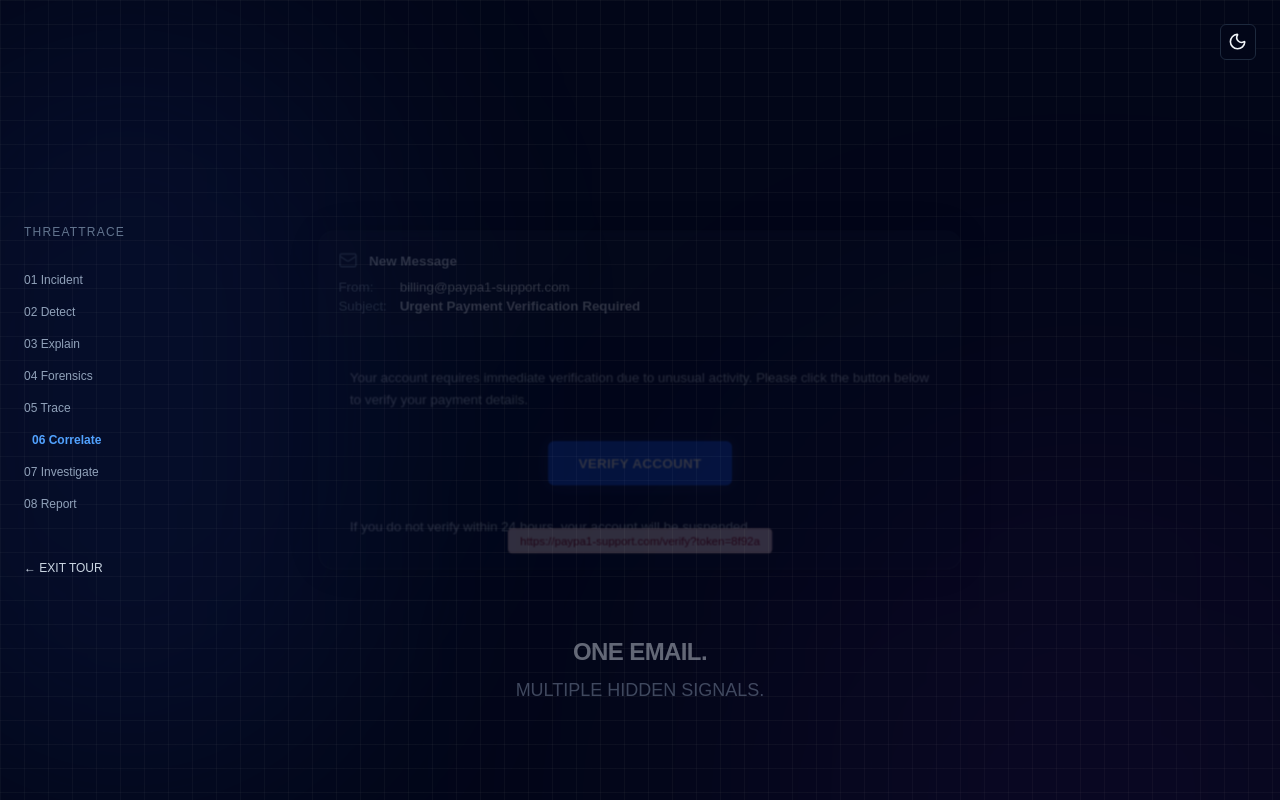
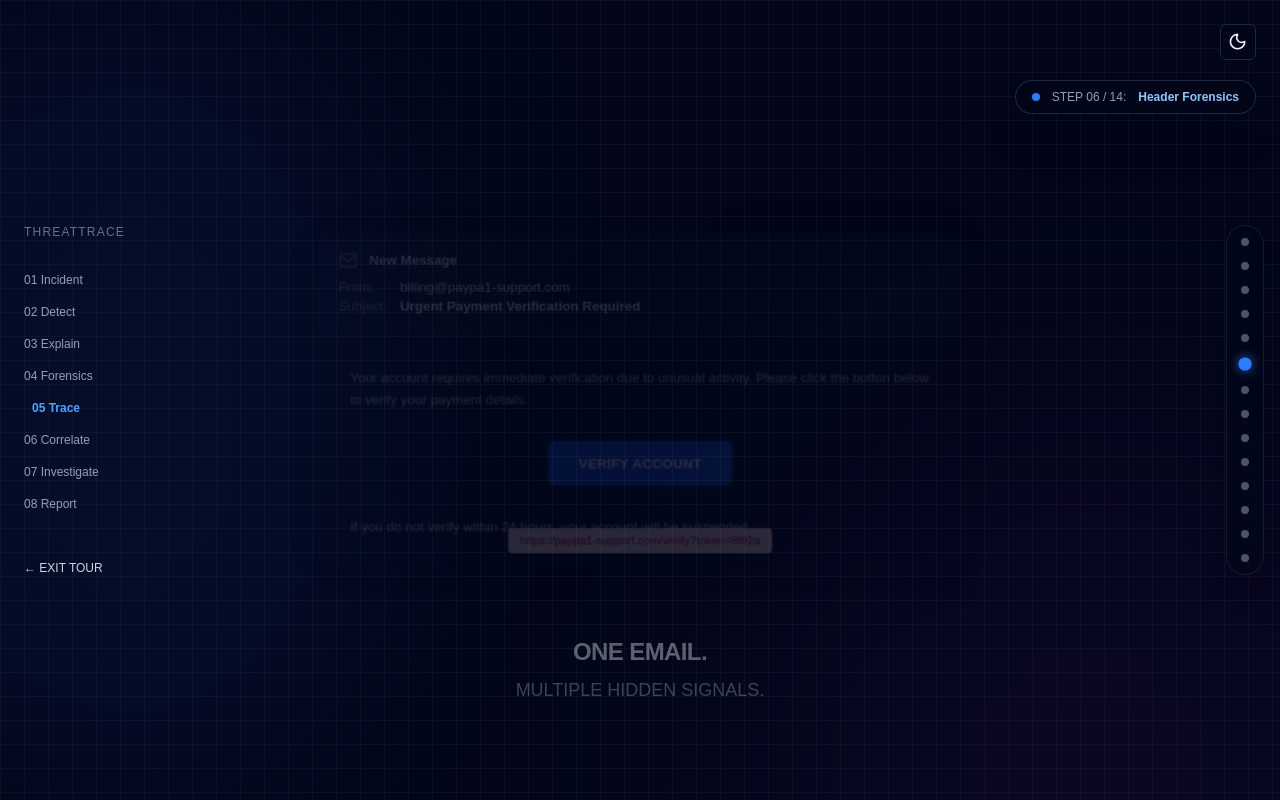
Before and after one commit to JayantOlhyan/Mail-Trace, a Next.js app in the folder frontend/: page / in a window 1280 px wide. Shown: the top 800 px of the page. Built offline with nearby package versions, Linux system fonts and the light colour scheme.

Commit message:
feat: add TourProgressNav component and update scene scroll thresholds for improved tour navigation

```diff
--- a/frontend/src/app/(tour)/components/DetectionScene.tsx
+++ b/frontend/src/app/(tour)/components/DetectionScene.tsx
@@ -19,11 +19,11 @@ export function DetectionScene() {
   const displayedScore = Math.floor(scoreProgress * detection.riskScore);
 
   return (
-    <section id="scene-04" className="relative min-h-[200vh]" ref={ref}>
+    <section id="scene-04" className="relative min-h-[250vh]" ref={ref}>
       <div className="sticky top-0 flex h-screen items-center justify-center md:justify-between px-4 md:px-24" style={{ opacity: sceneOpacity }}>
 
         {/* Narrative Left */}
-        <div className="hidden md:block w-1/3">
+        <div className="w-full md:w-1/3 mb-6 md:mb-0 text-center md:text-left">
           <h3 className="text-3xl font-bold mb-4">Threat Detection</h3>
           <p className="text-slate-600 dark:text-slate-400 leading-relaxed">
             Every signal is evaluated by the AI engine. As evidence mounts, the risk score dynamically increases, leading to a high-confidence classification.
--- a/frontend/src/app/(tour)/components/ExplainabilityScene.tsx
+++ b/frontend/src/app/(tour)/components/ExplainabilityScene.tsx
@@ -27,7 +27,7 @@ export function ExplainabilityScene() {
         <div className="w-full max-w-4xl grid md:grid-cols-2 gap-8 items-center">
 
           {/* Mock Email Context */}
-          <div className="bg-slate-100 dark:bg-slate-900 border border-slate-200 dark:border-slate-800 rounded-lg p-6 font-mono text-sm shadow-xl relative overflow-hidden">
+          <div className="w-full bg-slate-100 dark:bg-slate-900 border border-slate-200 dark:border-slate-800 rounded-lg p-6 font-mono text-sm shadow-xl relative overflow-hidden">
             <div className="text-slate-500 mb-2">From:</div>
             <div className={`relative inline-block transition-colors duration-500 ${showOverlay ? 'text-red-400 bg-red-950/50' : 'text-slate-700 dark:text-slate-300'}`}>
               billing@paypa1-support.com
--- a/frontend/src/app/(tour)/components/HeaderForensicsScene.tsx
+++ b/frontend/src/app/(tour)/components/HeaderForensicsScene.tsx
@@ -18,7 +18,7 @@ export function HeaderForensicsScene() {
   const showAnalyzed = progress > 0.7;
 
   return (
-    <section id="scene-06" className="relative min-h-[200vh]" ref={ref}>
+    <section id="scene-06" className="relative min-h-[250vh]" ref={ref}>
       <div className="sticky top-0 flex h-screen items-center justify-center flex-col px-4 md:px-24" style={{ opacity: sceneOpacity }}>
 
         <div className="text-center mb-12">
@@ -31,12 +31,12 @@ export function HeaderForensicsScene() {
         <div className="w-full max-w-5xl grid md:grid-cols-2 gap-8 items-stretch">
 
           {/* Raw Headers */}
-          <div className="bg-slate-50 dark:bg-slate-950 border border-slate-200 dark:border-slate-800 rounded-lg p-4 font-mono text-xs overflow-hidden shadow-2xl flex flex-col">
-            <div className="flex items-center gap-2 mb-4 text-slate-500 border-b border-slate-200 dark:border-slate-800 pb-2">
+          <div className="bg-slate-900 dark:bg-slate-950 border border-slate-800 rounded-lg p-4 font-mono text-xs overflow-hidden shadow-2xl flex flex-col">
+            <div className="flex items-center gap-2 mb-4 text-blue-400 border-b border-slate-800 pb-2 font-bold tracking-wider">
               <Code2 className="w-4 h-4" />
               RAW HEADERS
             </div>
-            <div className="text-slate-600 dark:text-slate-400 whitespace-pre-wrap leading-relaxed opacity-60">
+            <div className="text-slate-300 whitespace-pre-wrap leading-relaxed">
               {headers.raw}
             </div>
           </div>
--- a/frontend/src/app/(tour)/components/IngestionScene.tsx
+++ b/frontend/src/app/(tour)/components/IngestionScene.tsx
@@ -26,7 +26,7 @@ export function IngestionScene() {
       <div className="sticky top-0 flex h-screen items-center justify-center md:justify-between px-4 md:px-24" style={{ opacity: sceneOpacity }}>
 
         {/* Narrative Left */}
-        <div className="hidden md:block w-1/3">
+        <div className="w-full md:w-1/3 mb-6 md:mb-0 text-center md:text-left">
           <h3 className="text-3xl font-bold mb-4">Ingestion</h3>
           <p className="text-slate-600 dark:text-slate-400 leading-relaxed">
             ThreatTrace AI analyzes the technical structure, parsing raw MIME data into structured forensic artifacts.
--- a/frontend/src/app/(tour)/components/RelayTraceScene.tsx
+++ b/frontend/src/app/(tour)/components/RelayTraceScene.tsx
@@ -17,7 +17,7 @@ export function RelayTraceScene() {
   const [activeHop, setActiveHop] = useState<number | null>(null);
 
   return (
-    <section id="scene-07" className="relative min-h-[200vh]" ref={ref}>
+    <section id="scene-07" className="relative min-h-[250vh]" ref={ref}>
       <div className="sticky top-0 flex h-screen items-center justify-center md:justify-between px-4 md:px-24" style={{ opacity: sceneOpacity }}>
 
         {/* Narrative Left */}
--- /dev/null
+++ b/frontend/src/app/(tour)/components/TourProgressNav.tsx
@@ -0,0 +1,96 @@
+'use client';
+
+import { useEffect, useState } from 'react';
+
+const SCENES = [
+  { id: 'scene-01', label: 'Incident Signal', short: 'Incident' },
+  { id: 'scene-02', label: 'Threat Intelligence', short: 'Overview' },
+  { id: 'scene-03', label: 'MIME Ingestion', short: 'Ingestion' },
+  { id: 'scene-04', label: 'Multi-Layer Detection', short: 'Detection' },
+  { id: 'scene-05', label: 'Explainability & Scoring', short: 'Scoring' },
+  { id: 'scene-06', label: 'Header Forensics', short: 'Headers' },
+  { id: 'scene-07', label: 'SMTP Relay Trace', short: 'Relay' },
+  { id: 'scene-08', label: 'Infrastructure Intelligence', short: 'Infra' },
+  { id: 'scene-09', label: 'Investigation Graph', short: 'Graph' },
+  { id: 'scene-10', label: 'Campaign Correlation', short: 'Campaign' },
+  { id: 'scene-11', label: 'Analyst Workspace', short: 'SOC' },
+  { id: 'scene-12', label: 'Evidence Preservation', short: 'Evidence' },
+  { id: 'scene-13', label: 'Forensic Report', short: 'Report' },
+  { id: 'scene-14', label: 'SOC Action Plan', short: 'Action' },
+];
+
+export function TourProgressNav() {
+  const [activeIndex, setActiveIndex] = useState(0);
+
+  useEffect(() => {
+    const handleScroll = () => {
+      const scrollPosition = window.scrollY + window.innerHeight / 3;
+
+      let current = 0;
+      for (let i = 0; i < SCENES.length; i++) {
+        const el = document.getElementById(SCENES[i].id);
+        if (el) {
+          const top = el.offsetTop;
+          if (scrollPosition >= top) {
+            current = i;
+          }
+        }
+      }
+      setActiveIndex(current);
+    };
+
+    window.addEventListener('scroll', handleScroll, { passive: true });
+    handleScroll();
+
+    return () => window.removeEventListener('scroll', handleScroll);
+  }, []);
+
+  const scrollToScene = (id: string) => {
+    const el = document.getElementById(id);
+    if (el) {
+      el.scrollIntoView({ behavior: 'smooth' });
+    }
+  };
+
+  const activeScene = SCENES[activeIndex];
+
+  return (
+    <>
+      {/* Top Floating Badge with Current Step info */}
+      <div className="fixed top-20 right-6 z-40 hidden sm:flex items-center gap-3 bg-slate-900/80 dark:bg-slate-950/80 backdrop-blur-xl border border-slate-700/60 text-white px-4 py-2 rounded-full shadow-2xl text-xs font-mono">
+        <span className="w-2 h-2 rounded-full bg-blue-500 animate-pulse" />
+        <span className="text-slate-400">STEP {String(activeIndex + 1).padStart(2, '0')} / {SCENES.length}:</span>
+        <span className="font-semibold text-blue-300">{activeScene.label}</span>
+      </div>
+
+      {/* Floating Right Dot Rail Navigation */}
+      <div className="fixed right-4 top-1/2 -translate-y-1/2 z-40 hidden md:flex flex-col items-center gap-2 bg-slate-900/40 dark:bg-slate-950/40 backdrop-blur-md p-2 rounded-full border border-slate-700/40 shadow-xl">
+        {SCENES.map((scene, idx) => {
+          const isActive = idx === activeIndex;
+          return (
+            <button
+              key={scene.id}
+              onClick={() => scrollToScene(scene.id)}
+              className="group relative flex items-center justify-center p-1 focus:outline-none"
+              aria-label={`Jump to ${scene.label}`}
+            >
+              {/* Dot */}
+              <span
+                className={`transition-all duration-300 rounded-full ${
+                  isActive
+                    ? 'w-3 h-3 bg-blue-500 shadow-[0_0_10px_rgba(59,130,246,0.8)] scale-110'
+                    : 'w-2 h-2 bg-slate-400/50 hover:bg-slate-300 hover:scale-125'
+                }`}
+              />
+
+              {/* Hover Tooltip */}
+              <span className="absolute right-8 px-2.5 py-1 bg-slate-900 text-slate-100 text-[11px] font-mono rounded shadow-lg opacity-0 pointer-events-none group-hover:opacity-100 transition-opacity whitespace-nowrap border border-slate-800">
+                {scene.short}
+              </span>
+            </button>
+          );
+        })}
+      </div>
+    </>
+  );
+}
--- a/frontend/src/app/(tour)/page.tsx
+++ b/frontend/src/app/(tour)/page.tsx
@@ -1,4 +1,5 @@
 import { TourNavigation } from './components/TourNavigation';
+import { TourProgressNav } from './components/TourProgressNav';
 import { IncidentScene } from './components/IncidentScene';
 import { ProductRevealScene } from './components/ProductRevealScene';
 import { IngestionScene } from './components/IngestionScene';
@@ -27,6 +28,7 @@ export default function TourPage() {
       </div>
 
       <TourNavigation />
+      <TourProgressNav />
 
       <div className="relative z-10 mx-auto max-w-7xl px-4 sm:px-6 lg:px-8 [&>*:not(:first-child)]:-mt-[150vh]">
         <IncidentScene />
```
